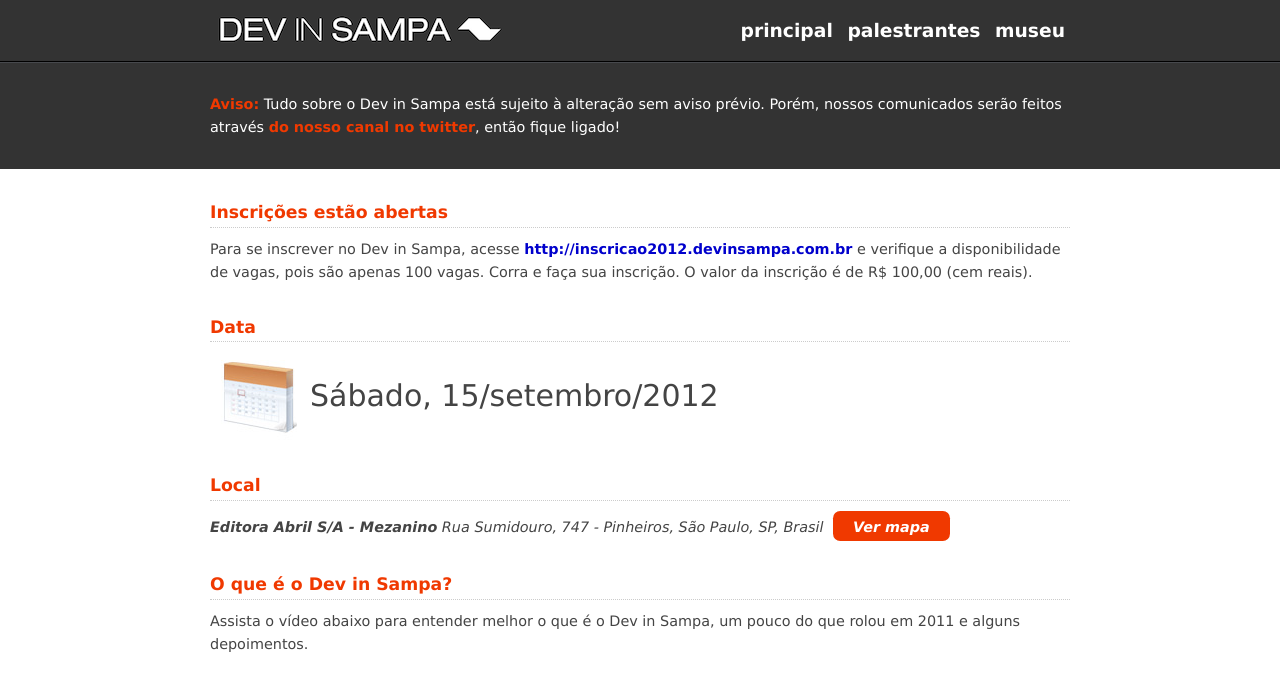
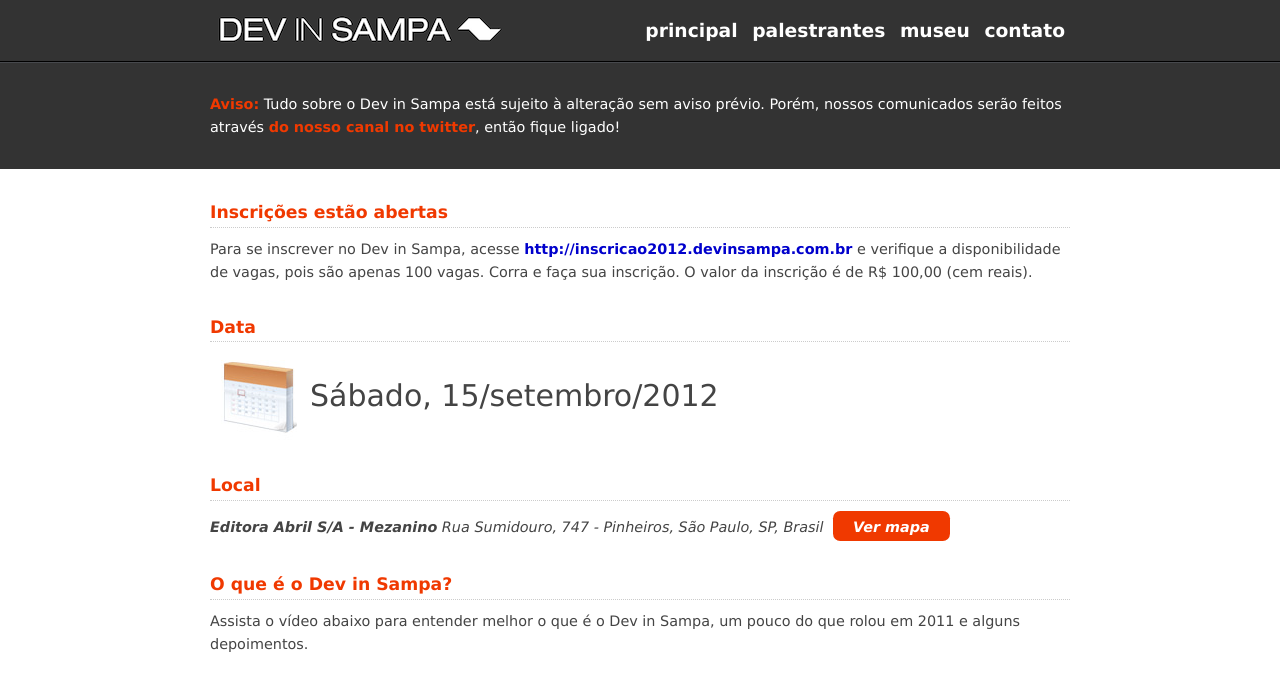
Before and after one commit to devinsampa/devinsampa.github.io, a Jekyll site: the page built from index.html, in a window 1280 px wide. Shown: the top 674 px of the page. Built offline with Jekyll 4.4.1, drawn with Linux system fonts in a browser that asks for light colours; nearby versions of some CDN libraries; grey boxes are pictures that could not be loaded.

Commit message:
Adicionado item de menu para contato por e-mail

```diff
--- a/_includes/header.html
+++ b/_includes/header.html
@@ -5,6 +5,7 @@
       <li id="menu_principal"><a href="/" title="Ir para a página principal">principal</a></li>
       <li id="menu_palestrantes"><a href="/2012" title="Informações sobre os palestrantes e palestras de 2012">palestrantes</a></li>
       <li id="menu_museu"><a href="/museu"  title="Como foi nos anos anteriores">museu</a></li>
-    </ul>
+			<li id="menu_email"><a href="mailto:contato@devinsampa.com.br" title="Entre em contato por e-mail">contato</a></li>
+    	</ul>
   </div>
 </header>
```
